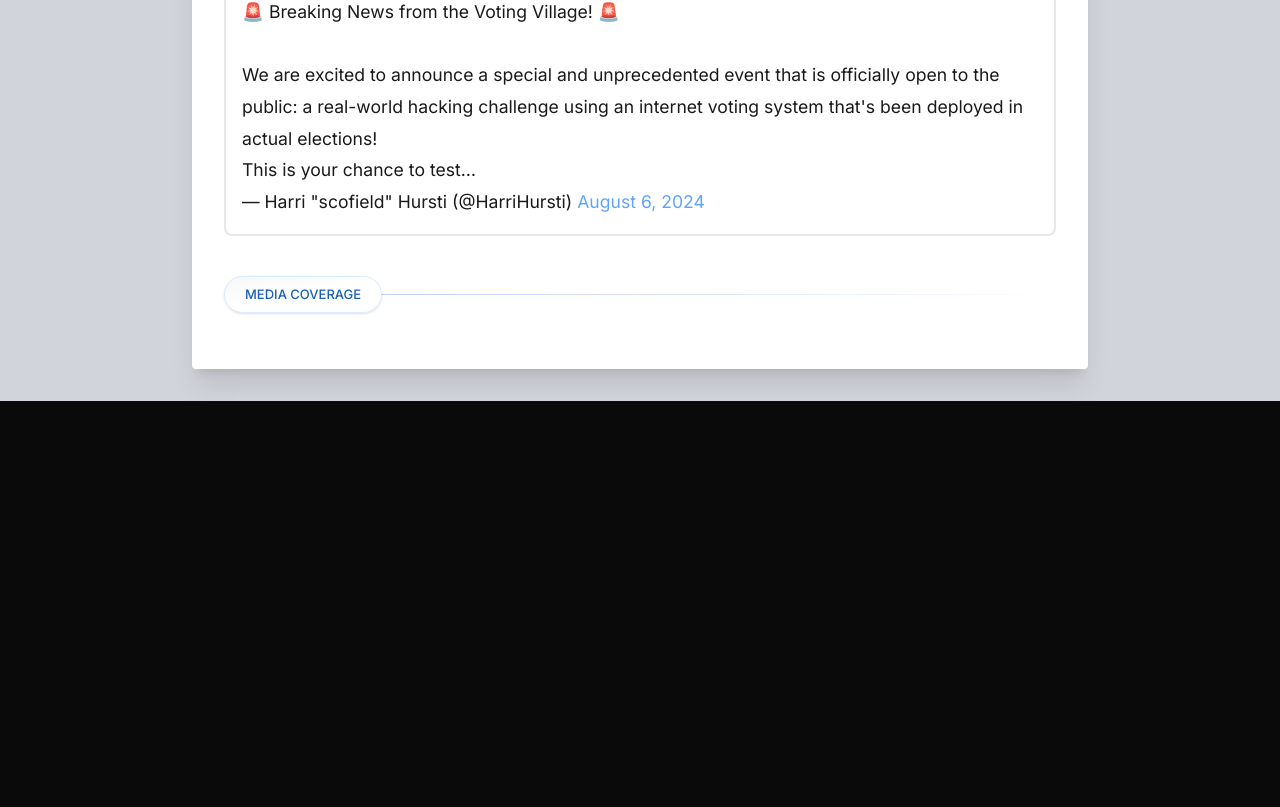
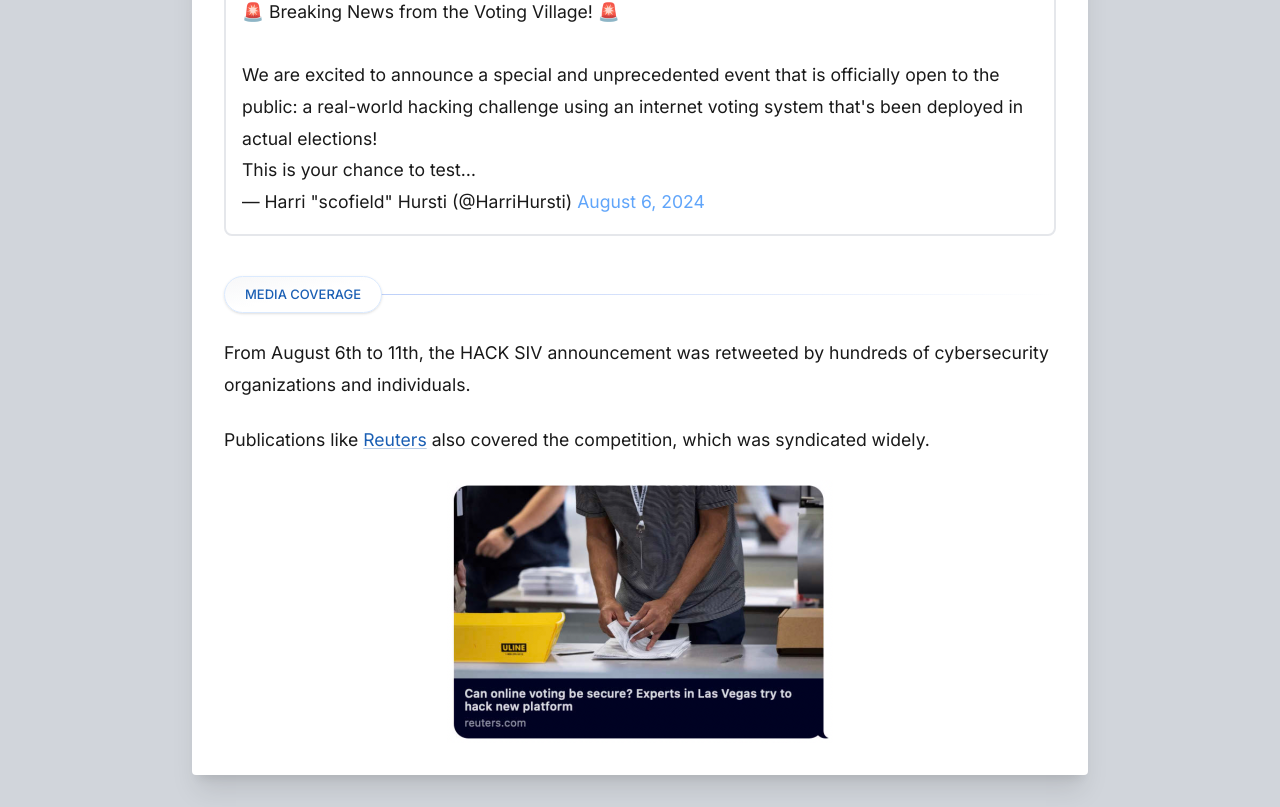
Before and after one commit to siv-org/hack.siv.org, a Next.js app: page /reports/2024defcon in a window 1280 px wide. Shown: the part 5664-6471 px from the top of the page. Before the commit the page ends 6065 px from the top, so only its background shows below. Built offline with nearby package versions, Linux system fonts and the light colour scheme.

Commit message:
report: Insert media coverage image section

```diff
--- a/app/reports/2024defcon/content.mdx
+++ b/app/reports/2024defcon/content.mdx
@@ -1,6 +1,6 @@
 import { AttacksInvitedList } from './AttacksInvitedList'
 import { CategoriesOfSubmissions } from './CategoriesOfSubmissions'
-import { AwardsProcessImage } from './images'
+import { AwardsProcessImage, ReutersImage } from './images'
 import { TimelineHeader } from './TimelineHeader'
 import { Tweet } from './Tweet'
 
@@ -158,3 +158,9 @@ date="August 6, 2024"
 />
 
 <TimelineHeader text="Media Coverage" />
+
+From August 6th to 11th, the HACK SIV announcement was retweeted by hundreds of cybersecurity organizations and individuals.
+
+Publications like [Reuters](https://www.reuters.com/technology/can-online-voting-be-secure-experts-las-vegas-try-hack-new-platform-2024-08-09/) also covered the competition, which was syndicated widely.
+
+<ReutersImage href="https://www.reuters.com/technology/can-online-voting-be-secure-experts-las-vegas-try-hack-new-platform-2024-08-09/" />
--- a/app/reports/2024defcon/images/index.tsx
+++ b/app/reports/2024defcon/images/index.tsx
@@ -1,6 +1,7 @@
 import Image from 'next/image'
 
 import AwardsProcessScreenshot from './awards-process.png'
+import ReutersScreenshot from './reuters.png'
 
 export const AwardsProcessImage = ({
   children,
@@ -17,3 +18,14 @@ export const AwardsProcessImage = ({
     {children && <div className="text-center text-base italic">{children}</div>}
   </div>
 )
+
+export const ReutersImage = ({ href }: { href: string }) => (
+  <a href={href} target="_blank" rel="noopener noreferrer">
+    <Image
+      src={ReutersScreenshot}
+      alt="reuters.com: Can online voting be secure? Experts in Las Vegas try to hack new platform"
+      className="mx-auto"
+      style={{ width: '100%', maxWidth: '386px' }}
+    />
+  </a>
+)
```
Also changed, not shown: app/reports/2024defcon/images/reuters.png (added), 1 other file (tests, documents, lock files or other folders).
